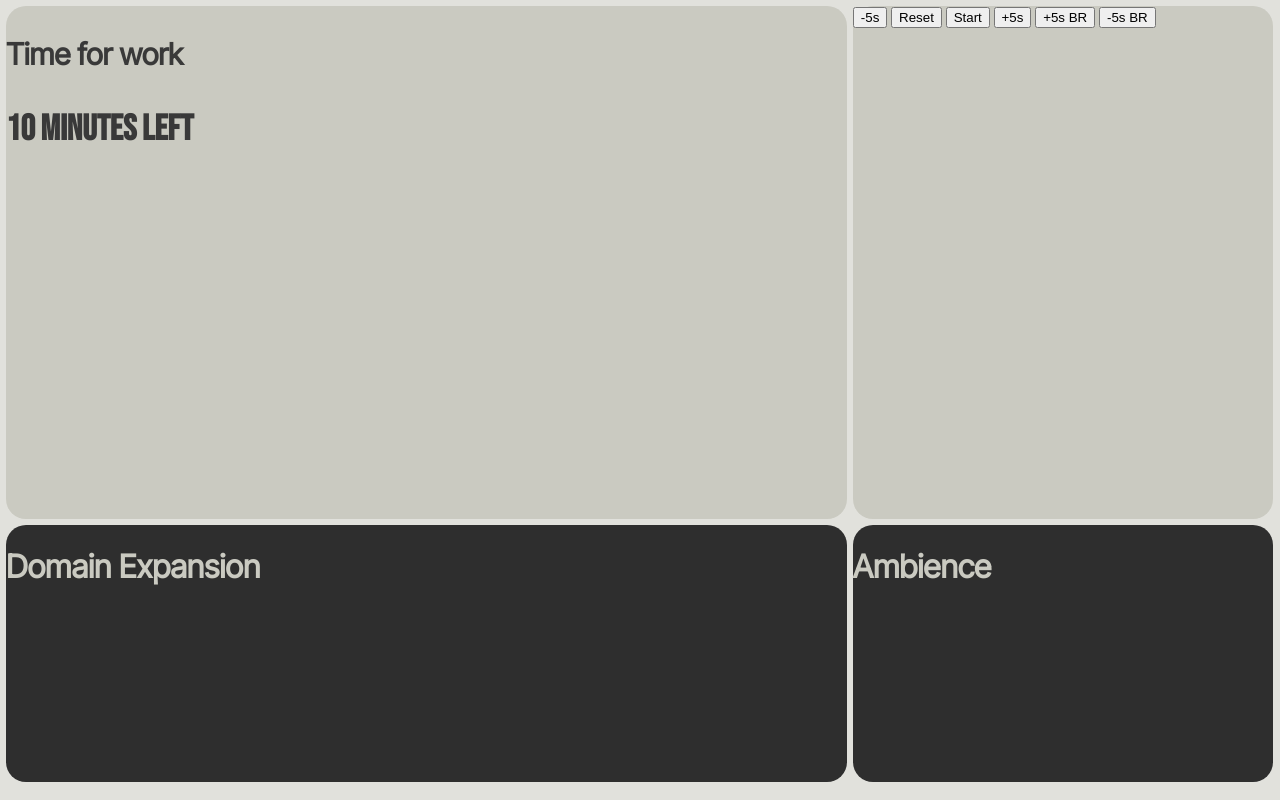
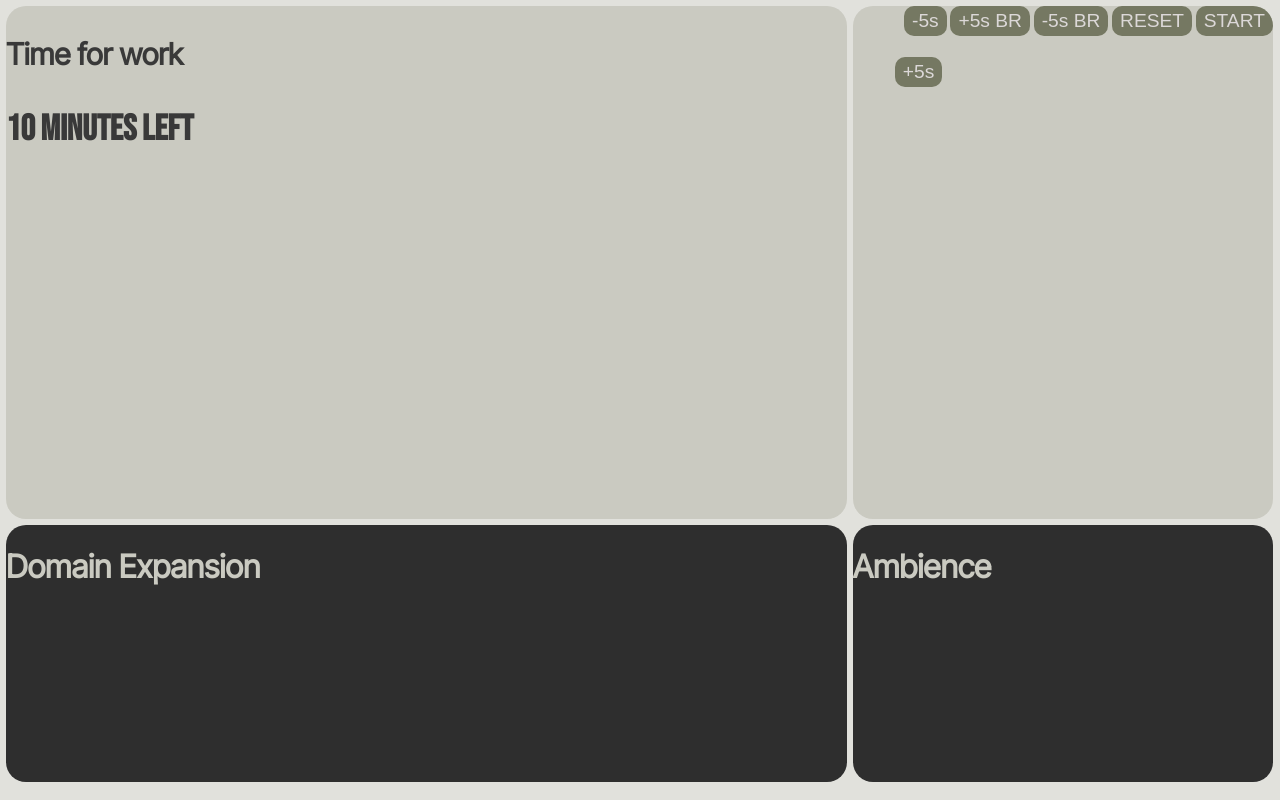
Before and after one commit to afnank19/pomodoro-electron, an Electron app: page src/index.html in a window 1280 px wide. Drawn offline with Linux system fonts and the light colour scheme.

Commit message:
minor tweaks

```diff
--- a/src/index.css
+++ b/src/index.css
@@ -38,12 +38,6 @@ body{
   background-color: #cacac1;
   border-radius: 20px;
 }
-.timer-card{
-
-}
-.control-panel-card{
-
-}
 .ambience-card{
   color: #cacac1;
   background-color: #2e2e2e;
@@ -52,3 +46,21 @@ body{
   color: #cacac1;
   background-color: #2e2e2e;
 }
+.control-panel-card{
+  overflow: hidden;
+  justify-content: center;
+}
+.control-btn{
+  position: relative;
+  border: none;
+  border-radius: 10px;
+  background-color: #757862;
+  color: #dcd8d8;
+  font-weight: normal;
+  font-size: larger;
+  padding: 0.25rem 0.5rem;
+}
+.inc-btn{
+  top: 10%;
+  left: 10%;
+}
--- a/src/index.html
+++ b/src/index.html
@@ -13,12 +13,12 @@
           <p id="timer" class="state-label timer-label">10</p>
         </div>
         <div class="card control-panel-card">
-          <button onclick="{decrementTime()}">-5s</button>
-          <button onclick="{resetTimer()}">Reset</button>
-          <button id="start-btn" onclick="{toggleTimer()}">Start</button>
-          <button onclick="{incrementTime()}">+5s</button>
-          <button onclick="{incrementBreakTime()}">+5s BR</button>
-          <button onclick="{decrementBreakTime()}">-5s BR</button>
+          <button onclick="{incrementTime()}" class="control-btn inc-btn">+5s</button>
+          <button onclick="{decrementTime()}" class="control-btn dec-btn">-5s</button>
+          <button onclick="{incrementBreakTime()}" class="control-btn inc-br-btn">+5s BR</button>
+          <button onclick="{decrementBreakTime()}" class="control-btn dec-br-btn">-5s BR</button>
+          <button onclick="{resetTimer()}" class="control-btn reset-btn">RESET</button>
+          <button id="start-btn" onclick="{toggleTimer()}" class="control-btn start-btn">START</button>
         </div>
         <div class="card bottom-card"><h1>Domain Expansion</h1></div>
         <div class="card ambience-card"><h1>Ambience</h1></div>
```
